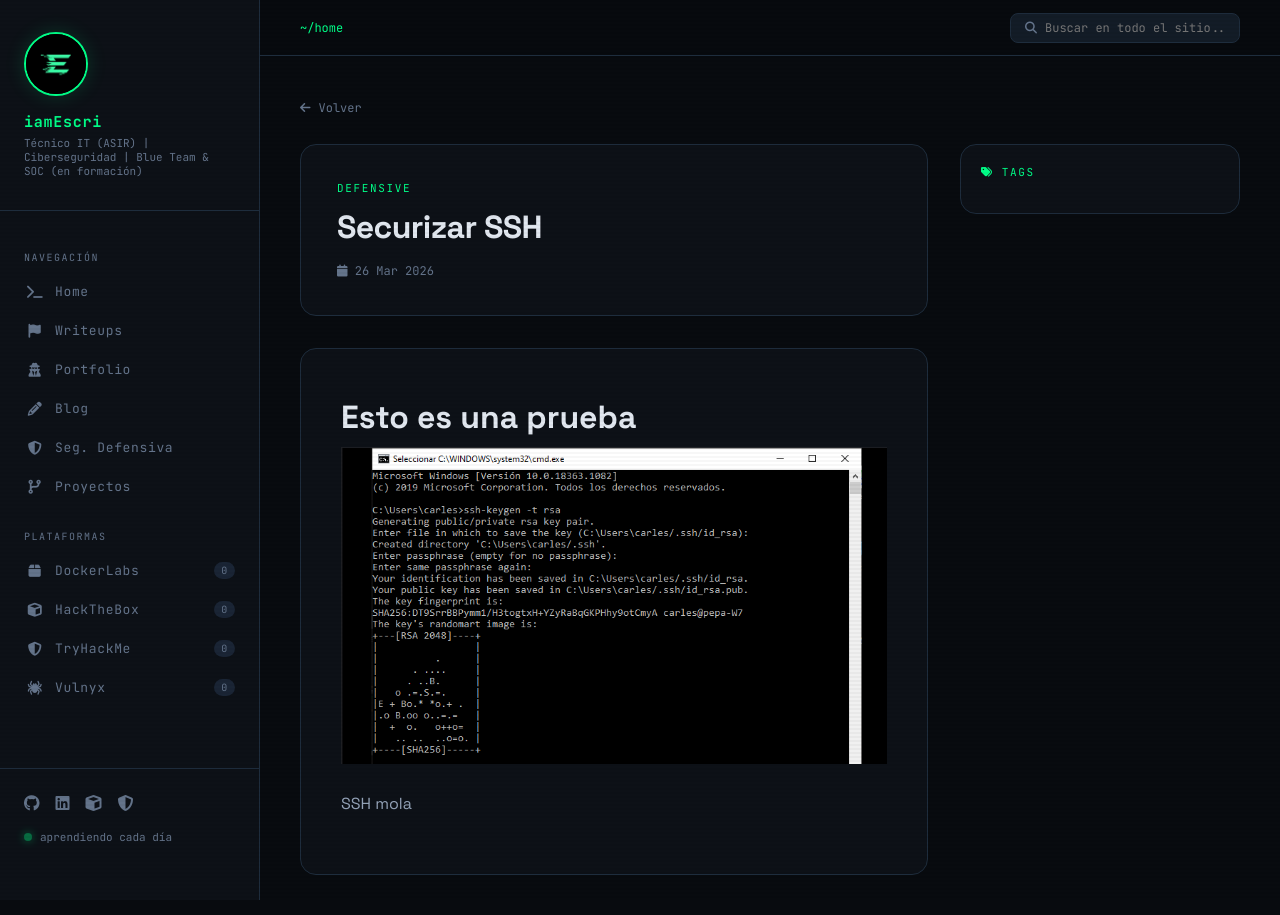
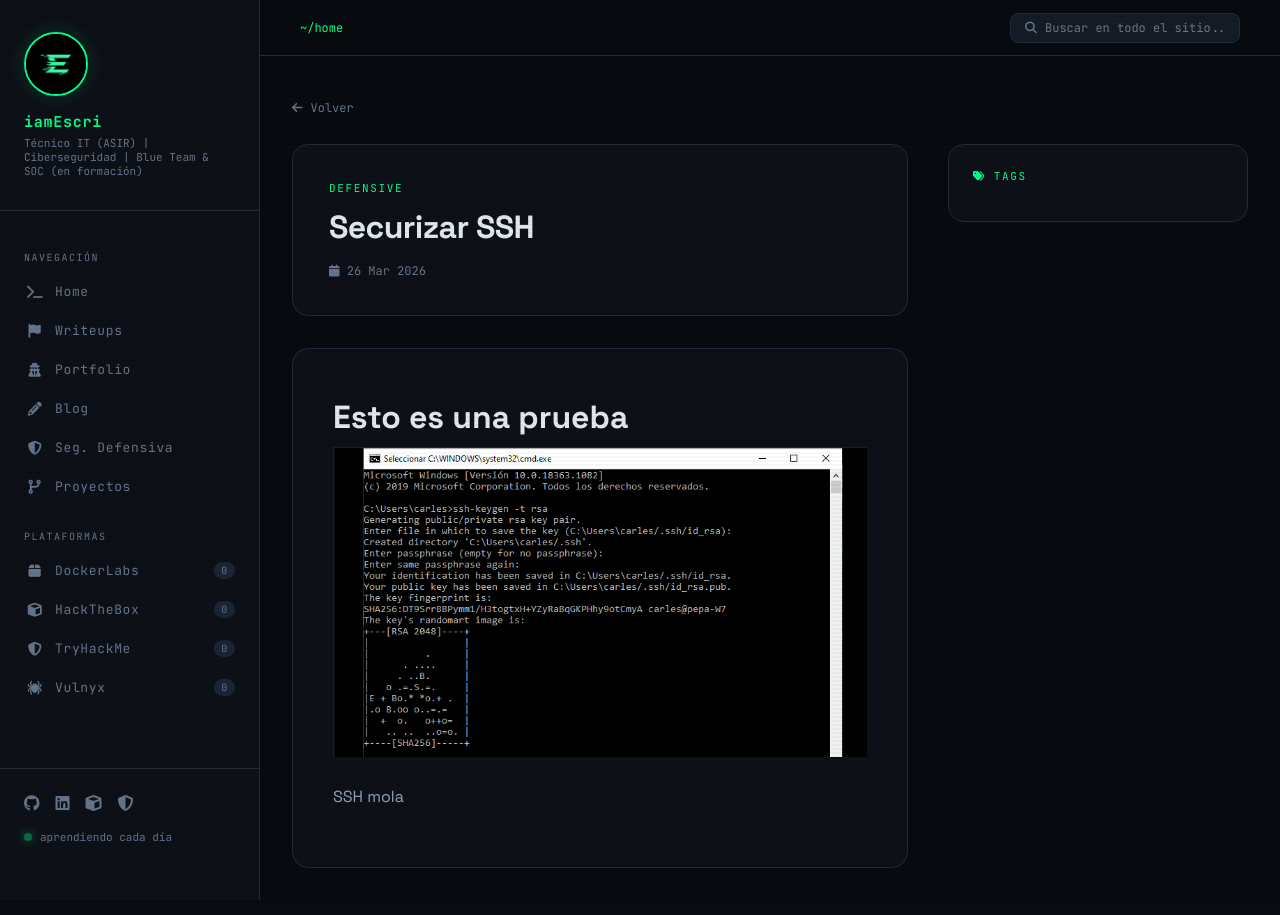
Before and after one commit to iamEscri/iamescri.github.io, a Jekyll site: the page built from _posts/defensive/2026-03-26-SecurizarSSH.md, in a window 1280 px wide. Built offline with Jekyll 4.4.1, drawn with Linux system fonts in a browser that asks for light colours.

Commit message:
Update main.css

```diff
--- a/assets/css/main.css
+++ b/assets/css/main.css
@@ -787,10 +787,16 @@
 /* ===== POST LAYOUT CON SIDEBAR DERECHA ===== */
 .post-layout {
   display: grid;
-  grid-template-columns: 1fr 280px;
-  gap: 32px;
+  grid-template-columns: 1fr 300px;
+  gap: 40px;
   align-items: start;
   max-width: 100%;
+}
+
+/* Reducir padding lateral cuando hay post-layout para aprovechar todo el ancho */
+.content:has(.post-layout) {
+  padding-left: 32px;
+  padding-right: 32px;
 }
 
 .post-main {
@@ -810,7 +816,9 @@
   background: var(--bg2);
   border: 1px solid var(--border);
   border-radius: var(--radius-lg);
-  padding: 20px;
+  padding: 24px;
+  width: 100%;
+  box-sizing: border-box;
 }
 
 .post-sidebar-title {
```
